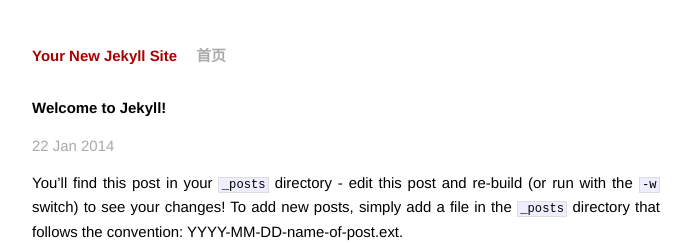
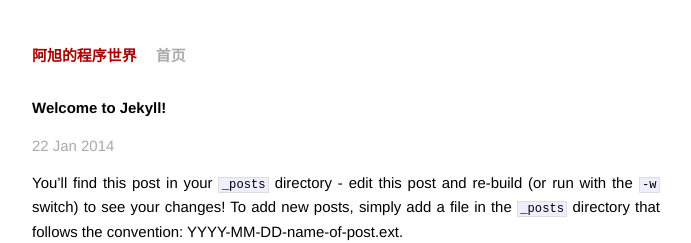
Before and after one commit to august-zou/august-zou.github.io, a Jekyll site: the page built from _posts/2014-01-22-welcome-to-jekyll.markdown, in a window 1280 px wide. Shown: the top 243 px of the page, without its empty margins (294-985 px from the left). Built offline with Jekyll 4.4.1, drawn with Linux system fonts in a browser that asks for light colours; Markdown is read by kramdown in place of the engine named in the settings.

Commit message:
modify blog name

```diff
--- a/_config.yml
+++ b/_config.yml
@@ -1,3 +1,3 @@
-name: Your New Jekyll Site
+name: 阿旭的程序世界
 markdown: redcarpet
 pygments: true
```
